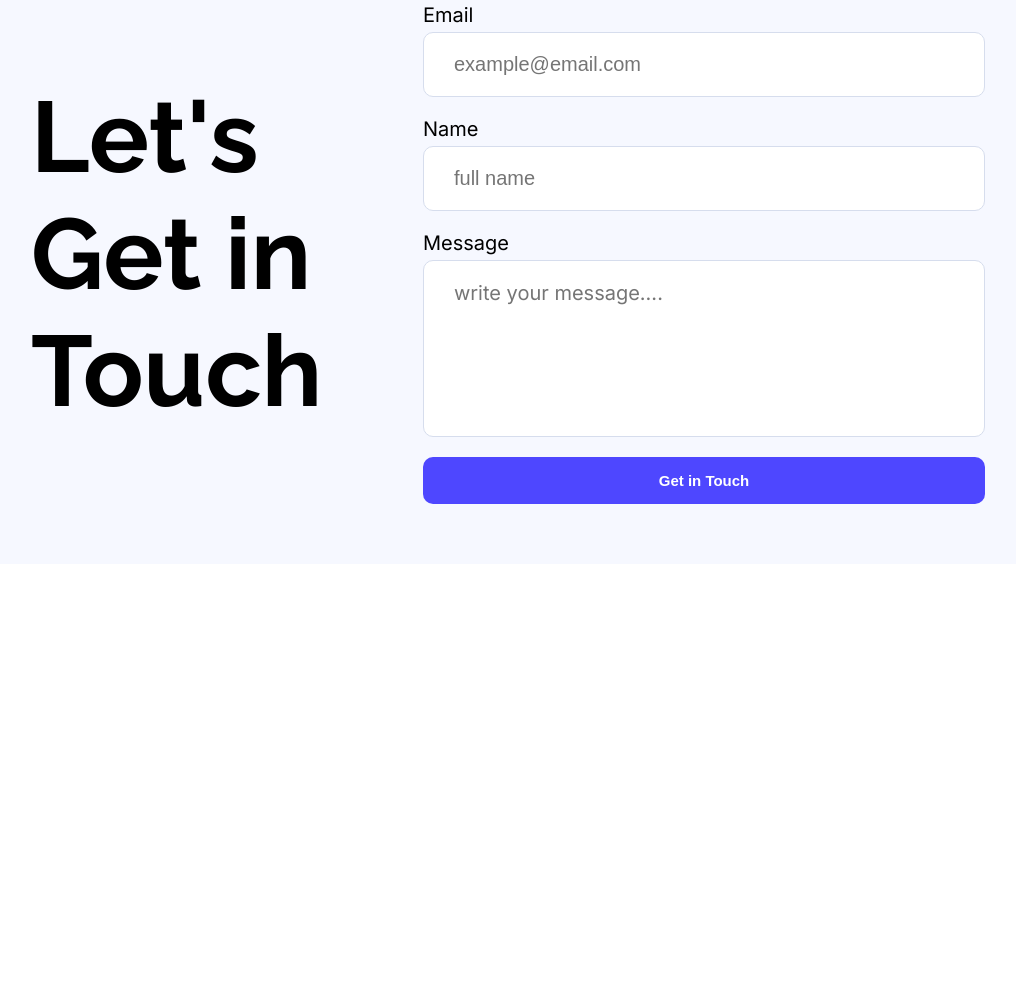
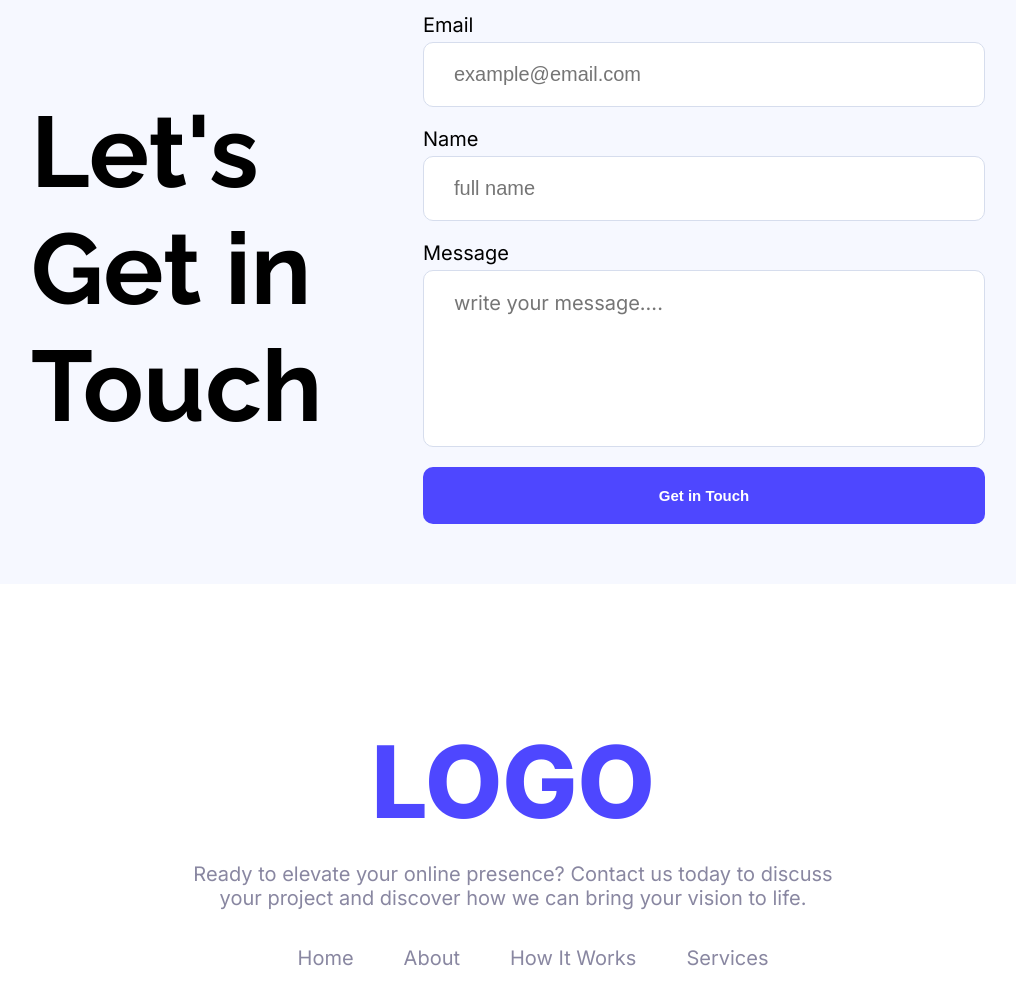
Before and after one commit to Ujjal-web/ph-web-assign1, a plain HTML site: page index.html in a window 1280 px wide. Shown: the part 1724-2728 px from the top of the page, without its empty margins (127-1143 px from the left). Before the commit the page ends 2358 px from the top, so only its background shows below. Drawn offline with Linux system fonts and the light colour scheme.

Commit message:
footer section added

```diff
--- a/index.html
+++ b/index.html
@@ -80,8 +80,15 @@
 
     </main>
 
-    <footer>
-
+    <footer class="inter-normal">
+       <h1 class="footer-title">LOGO</h1>
+       <p class="footer-description">Ready to elevate your online presence? Contact us today to discuss <br> your project and discover how we can bring your vision to life.</p>
+       <ul class="footer-links">
+        <li class="footer-link"><a href="#">Home</a></li>
+        <li class="footer-link"><a href="#">About</a></li>
+        <li class="footer-link"><a href="#">How It Works</a></li>
+        <li class="footer-link"><a href="#">Services</a></li>
+       </ul>
     </footer>
 
 </body>
--- a/style.css
+++ b/style.css
@@ -21,7 +21,7 @@
     font-weight: bold;
     color: white;
     border: none;
-    padding: 15px 35px;
+    padding: 20px 40px;
     border-radius: 10px;
 
 }
@@ -162,3 +162,37 @@ textarea {
     outline: none;
     resize: none;
 }
+/* footer styles */
+footer{
+    display: flex;
+    flex-direction: column;
+    align-items: center;
+    text-align: center;
+    margin-bottom: 100px;
+}
+.footer-title {
+    color: #4E47FF;
+    font-size: 100px;
+    font-weight:800;
+    margin-bottom: 0;
+}
+.footer-description{
+    color: rgba(137, 135, 161, 1);
+    font-size: 20px;
+}
+footer ul {
+    display: flex;
+    align-items: center;
+    justify-content: space-around;
+    color: rgba(137, 135, 161, 1);
+}
+footer ul li {
+    list-style: none;
+    margin: 0 25px;
+}
+
+footer li a {
+    text-decoration: none;
+    font-size: 20px;
+    color: rgba(137, 135, 161, 1);
+}
```
